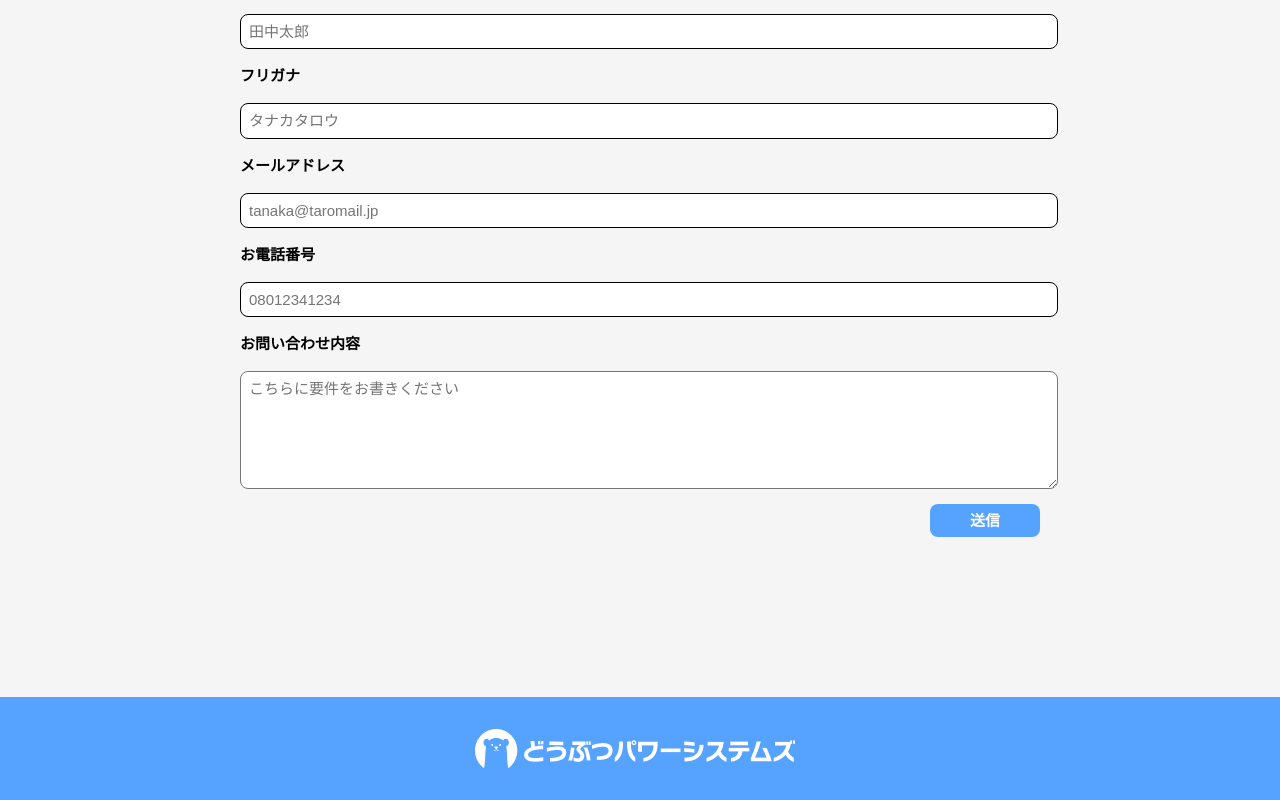
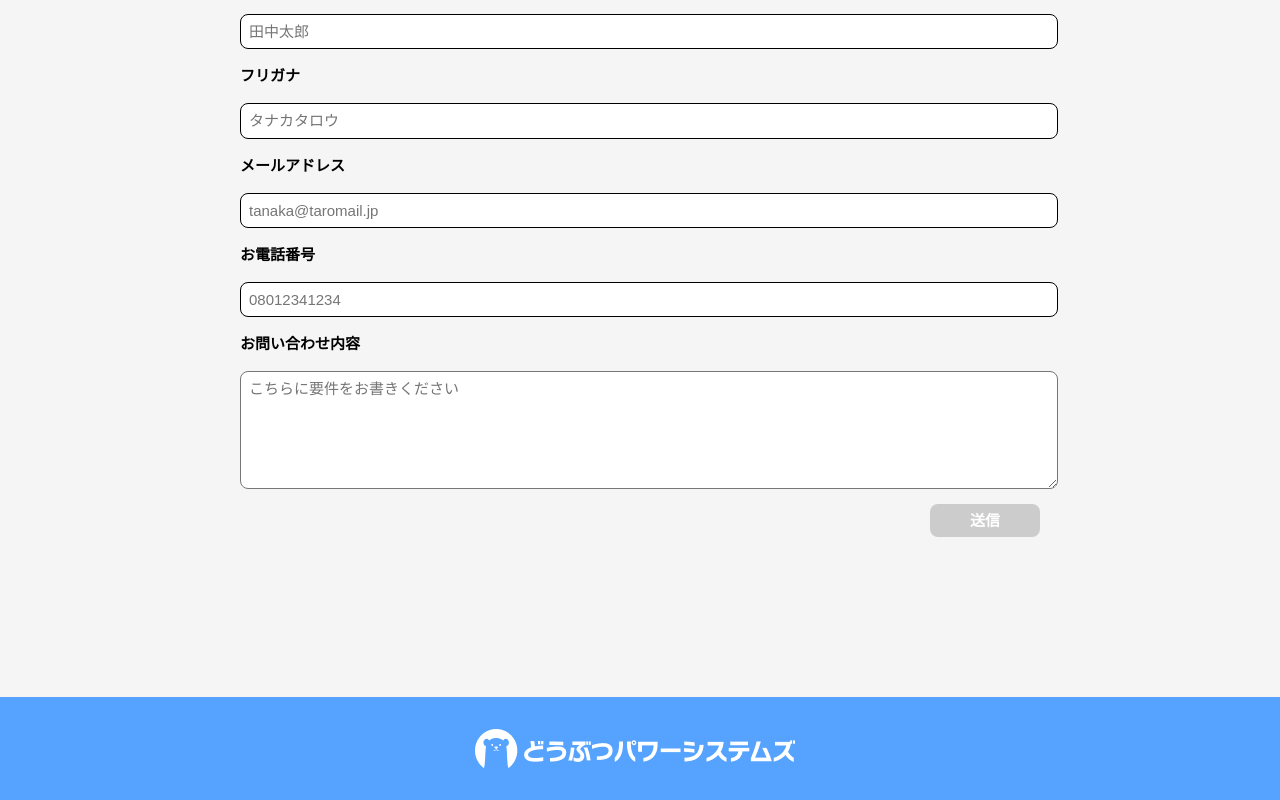
Before and after one commit to HasutoSasaki/animal-company, a Vue app: page / in a window 1280 px wide. Shown: the part 3373-4173 px from the top of the page. Built offline with nearby package versions, Linux system fonts and the light colour scheme.

Commit message:
update:フォーム送信のバリデーション追加

```diff
--- a/src/components/FormContainer.vue
+++ b/src/components/FormContainer.vue
@@ -2,6 +2,8 @@
 import { computed, ref } from 'vue'
 import FormInput from './FormInput.vue';
 import FormTextarea from './FormTextarea.vue';
+import SubmitButton from '@/components/SubmitButton.vue'
+
 
 const name = ref<string>('');
 const furigana = ref<string>('');
@@ -10,9 +12,9 @@ const phone = ref<string>('');
 const content = ref<string>('');
 
 //computedで全て入力されているかを返す
-const allInputsValid = computed(() => {
-
-    // return Object.values(inputs).every((input) => input.value.trim() !== '');
+const allInputsValid = computed((): boolean => {
+    if (name.value && furigana.value && email.value && phone.value && content) return true;
+    return false;
 });
 
 
@@ -34,7 +36,7 @@ const submit = async () => {
         <FormInput v-model="email" label="メールアドレス" placeholder="tanaka@taromail.jp" />
         <FormInput v-model="phone" label="お電話番号" placeholder="08012341234" />
         <FormTextarea v-model="content" label="お問い合わせ内容" placeholder="こちらに要件をお書きください" />
-        <CommonButton class="submit-button" @click="submit" text="送信" :isActive="allInputsValid" />
+        <SubmitButton class="submit-button" @click="submit" text="送信" :isActive="allInputsValid" />
     </div>
 </template>
 
--- a/src/components/CommonButton.vue
+++ b/src/components/SubmitButton.vue
@@ -2,6 +2,7 @@
 //propsの型定義
 interface Props {
     text: string;
+    isActive?: boolean;
 }
 const props = defineProps<Props>();
 
@@ -19,7 +20,7 @@ const clickHandler = (): void => {
 </script>
 
 <template>
-    <button @click="clickHandler" class="common-button">{{ props.text }}</button>
+    <button @click="clickHandler" class="common-button" :disabled="!props.isActive">{{ props.text }}</button>
 </template>
 
 <style scoped lang='scss'>
@@ -30,5 +31,11 @@ const clickHandler = (): void => {
     font-weight: bold;
     color: #fff;
     border: none;
+    cursor: pointer;
+
+    &:disabled {
+        background-color: #ccc;
+        cursor: not-allowed;
+    }
 }
 </style>
--- a/src/main.ts
+++ b/src/main.ts
@@ -9,7 +9,6 @@ import '@/assets/styles/main.scss'
 
 //components
 import CommonTitle from '@/components/CommonTitle.vue'
-import CommonButton from '@/components/CommonButton.vue'
 import CommonLogo from '@/components/CommonLogo.vue'
 
 const app = createApp(App)
@@ -18,7 +17,7 @@ app.use(createPinia())
 app.use(router)
 
 app.component('CommonTitle', CommonTitle)
-app.component('CommonButton', CommonButton)
+
 app.component('CommonLogo', CommonLogo)
 
 app.mount('#app')
```
